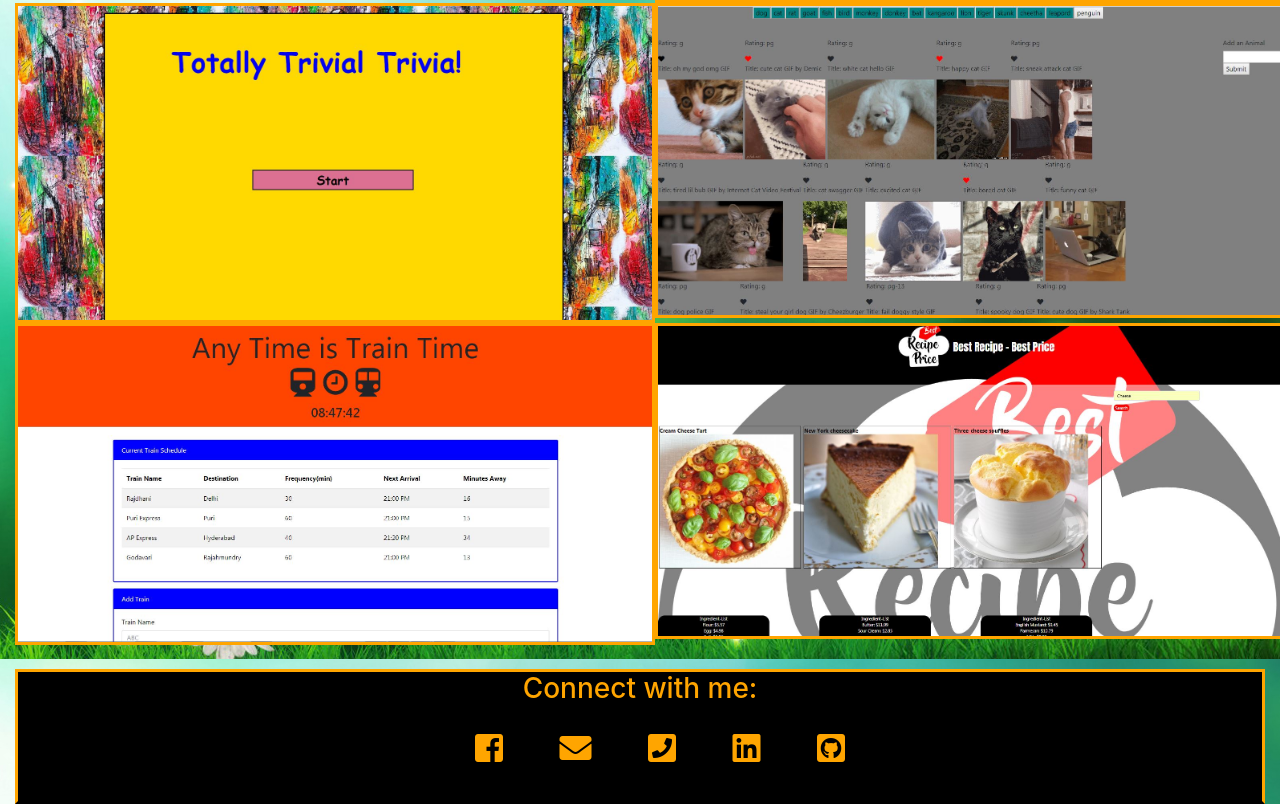
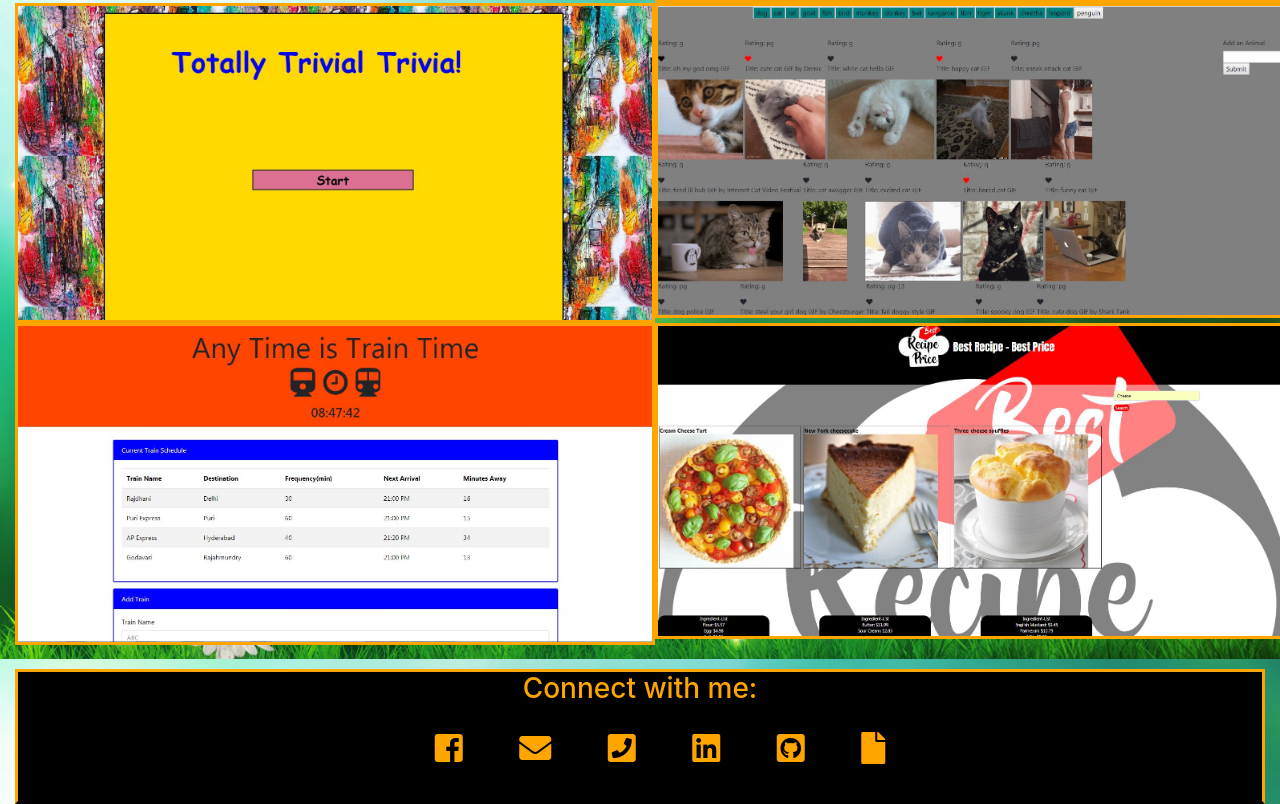
Before and after one commit to Pavani-Vithala/bootstrap-portfolio, a plain HTML site: page portfolio.html in a window 1280 px wide. Shown: the part 469-1273 px from the top of the page. Drawn offline with nearby package versions, Linux system fonts and the light colour scheme.

Commit message:
Added Portfolio

```diff
--- a/portfolio.html
+++ b/portfolio.html
@@ -97,6 +97,8 @@
                     <li><a class="nav-link" href="tel:6473894495" Call (647)389-4495 target="_blank"><i class="fas fa-phone-square fa-2x"></i></a></li>
                     <li><a class="nav-link" href="https://www.linkedin.com/in/pavani-vithala-8124b8170/" target="_blank"><i class="fab fa-linkedin fa-2x"></i></a></li>
                         <li><a class="nav-link" href="https://github.com/Pavani-Vithala?tab=repositories" target="_blank"><i class="fab fa-github-square fa-2x"></i></a></li>
+                        <li><a class="nav-link" href="https://github.com/Pavani-Vithala?tab=repositories" target="_blank"><i class="fas fa-file fa-2x"></i></a></li>
+
                 </ul>
             </div>
         </div>
```
Also changed, not shown: 1 other file.
